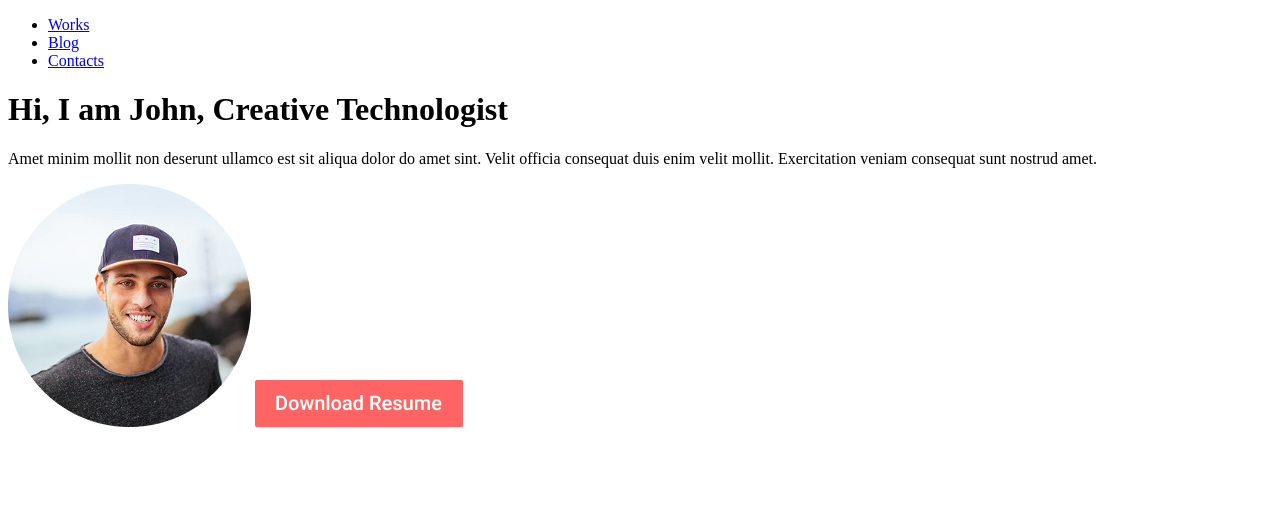
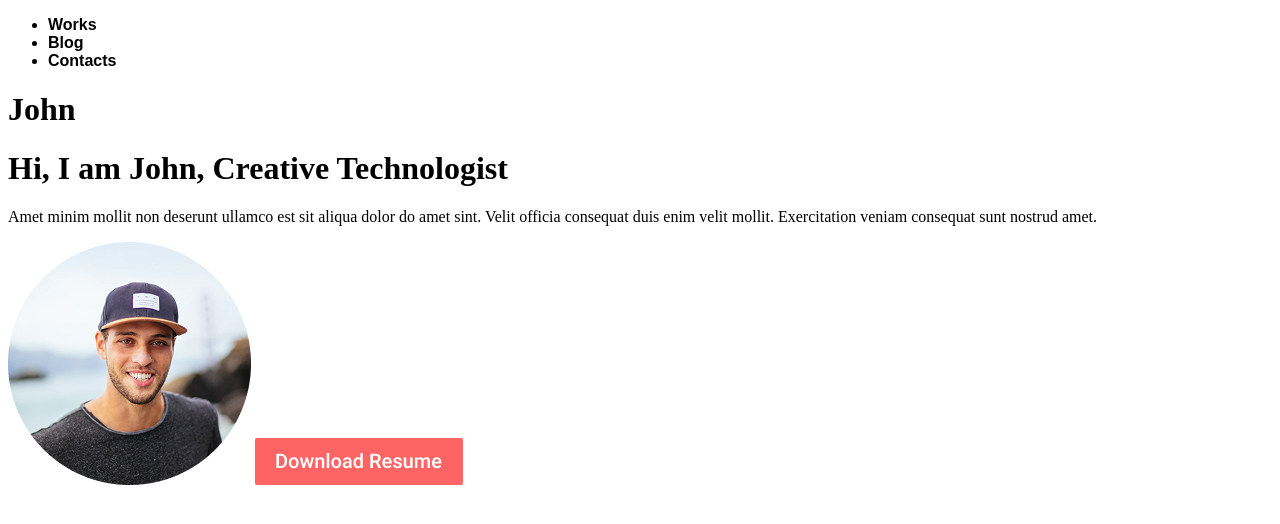
Before and after one commit to KonstantinG86/john, a plain HTML site: page index.html in a window 1280 px wide. Drawn offline with Linux system fonts and the light colour scheme.

Commit message:
добавлен загаловок

```diff
--- a/index.html
+++ b/index.html
@@ -4,6 +4,7 @@
     <meta charset="UTF-8">
     <meta name="viewport" content="width=device-width, initial-scale=1.0">
     <title>Джонни</title>
+    <link rel="stylesheet" href="style.css">
 </head>
 <body>
     <header>
@@ -15,6 +16,7 @@
             </ul>
         </nav>
     </header>
+    <h1>John</h1>
     <main>
         <h1>Hi, I am John, Creative Technologist</h1>
         <p>Amet minim mollit non deserunt ullamco est sit aliqua dolor do amet sint. Velit officia consequat duis enim velit mollit. Exercitation veniam consequat sunt nostrud amet.</p>
--- /dev/null
+++ b/style.css
@@ -0,0 +1,6 @@
+a {
+    color: rgb(0, 0, 0);
+    text-decoration: none;
+    font-weight: bold;
+    font-family: Arial, sans-serif;
+}
```
